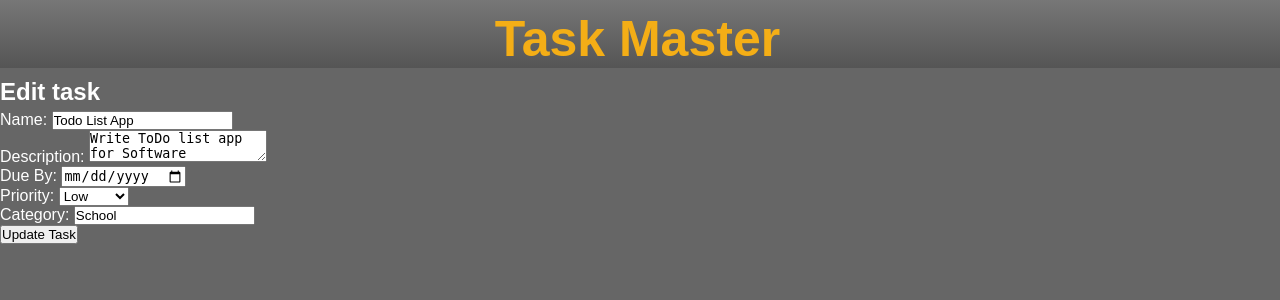
After one commit to SHildebrandt4472/Task-Master, a Flask app: page /edit/1 in a window 1280 px wide. The commit adds this page. Shown: the top 300 px of the page. Run offline with Flask 3, Linux system fonts and the light colour scheme; data comes from the database, SQL or seed files in the repository; both versions use the stored data as it was after the commit.

Commit message:
add edit task and delet task functionionality

```diff
--- a/app/main/main_routes.py
+++ b/app/main/main_routes.py
@@ -2,8 +2,9 @@ from flask import render_template, flash, redirect, url_for, request, session
 from .main_forms import LoginForm, RegistrationForm
 from flask_login import current_user, login_user, logout_user, login_required
 from urllib.parse import urlparse
-from app.models import db, User
+from app.models import db, User, Task
 from app.main import bp
+import datetime
 
 
 @bp.route('/')
@@ -72,3 +73,27 @@ def register():
       flash('Your registration is complete, please login to continue')
       return redirect(url_for('.login'))
     return render_template('register.html', title='Register', form=form)
+
+
+@bp.route('/delete/<id>', methods=['GET', 'POST'])
+def delete_task(id):
+    task = Task.query.get(id)
+    db.session.delete(task)
+    db.session.commit()
+    return redirect(url_for('.home'))
+
+@bp.route('/edit/<id>', methods=['GET', 'POST'])
+def edit_task(id):
+    task = Task.query.get(id)
+    return render_template('edit_task.html', title='Edit Task', task=task)
+
+@bp.route('/update/<id>', methods=['POST'])
+def update_task(id):
+    task = Task.query.get(id)
+    task.name = request.form['name']
+    task.description = request.form['description']
+    task.category = request.form['category']
+    task.due_by = datetime.datetime.strptime(request.form['due_by'], '%Y-%m-%d')
+
+    db.session.commit()
+    return redirect(url_for('.home'))
--- /dev/null
+++ b/app/templates/edit_task.html
@@ -0,0 +1,45 @@
+{% extends "base.html" %}
+
+{% block head %}
+  <link rel="stylesheet" href="{{ url_for('static', filename='tasks.css') }}">
+{% endblock %}
+
+{% block header %}
+  <h1>My Tasks</h1>
+{% endblock %}
+
+{% block content %}
+
+  <h2>Edit task</h2>
+    <form action="{{ url_for('main.update_task', id=task.id) }}" method="POST">
+        <div class="task-details">
+            <label for="name">Name:</label>
+            <input type="text" id="title" name="name" value="{{ task.name }}" required>
+        </div>
+        <div class="task-details">
+            <label for="description">Description:</label>
+            <textarea id="description" name="description" required>{{ task.description }}</textarea>
+        </div>
+        <div class="task-details">
+            <label for="due_by">Due By:</label>
+            <input type="date" id="due_by" name="due_by" value="{{ task.due_by }}">
+        </div>
+        <div class="task-details">
+            <label for="priority">Priority:</label>
+            <select id="priority" name="priority" required>
+                <option value="low" {% if task.priority == 'low' %}selected{% endif %}>Low</option>
+                <option value="medium" {% if task.priority == 'medium' %}selected{% endif %}>Medium</option>
+                <option value="high" {% if task.priority == 'high' %}selected{% endif %}>High</option>
+            </select>
+        </div>
+        <div class="task-details">
+            <label for="category">Category:</label>
+            <input type="text" id="category" name="category" value="{{ task.category }}" >
+        </div>
+        <div class="task-details">
+            <input type="submit" value="Update Task">
+        </div>
+    </form>
+
+  </div>
+{% endblock %}
```
Also changed, not shown: app/templates/index.html (+8 -1 lines), app/templates/new_task.html (added, +43 -0 lines), database/todo.db, 1 other file.
